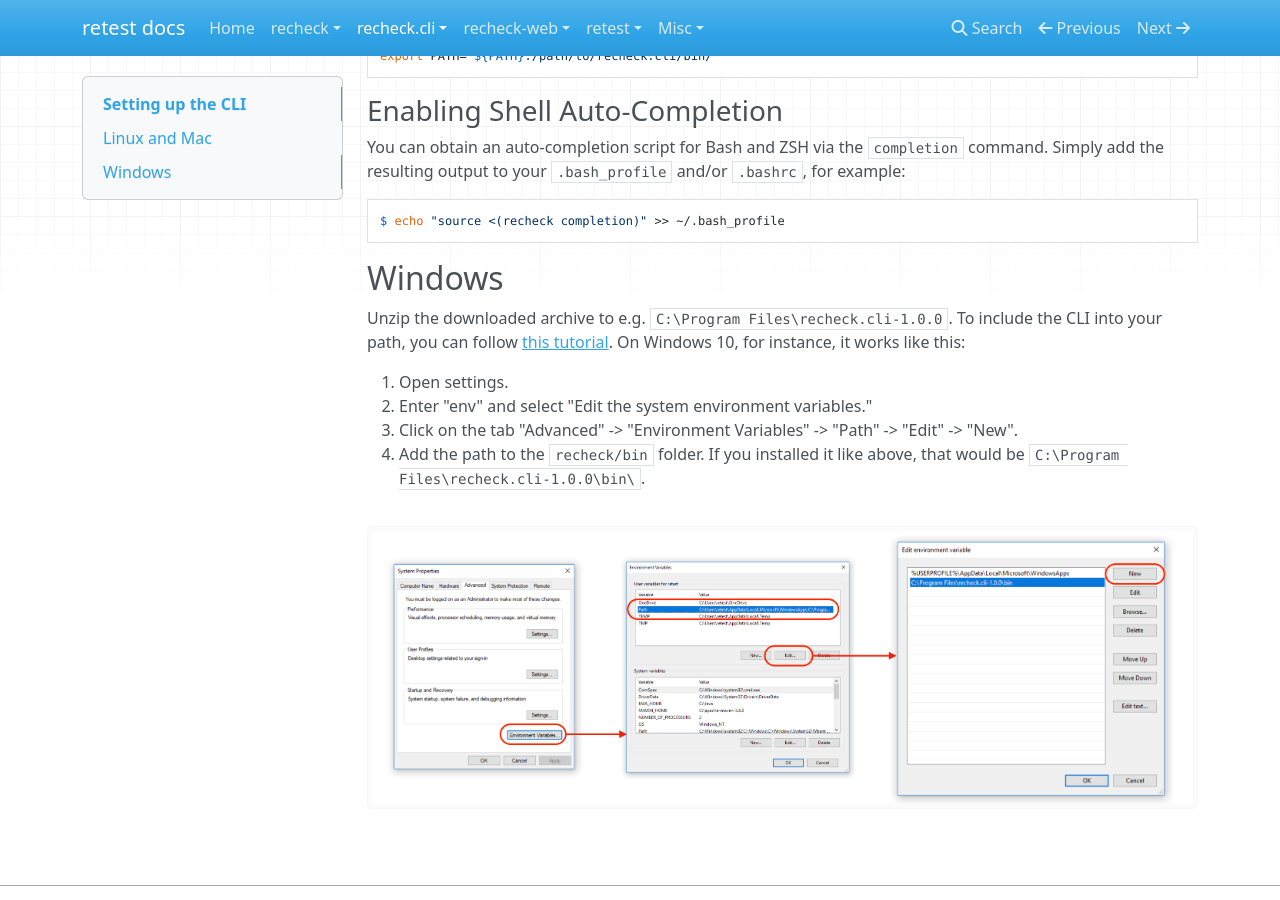
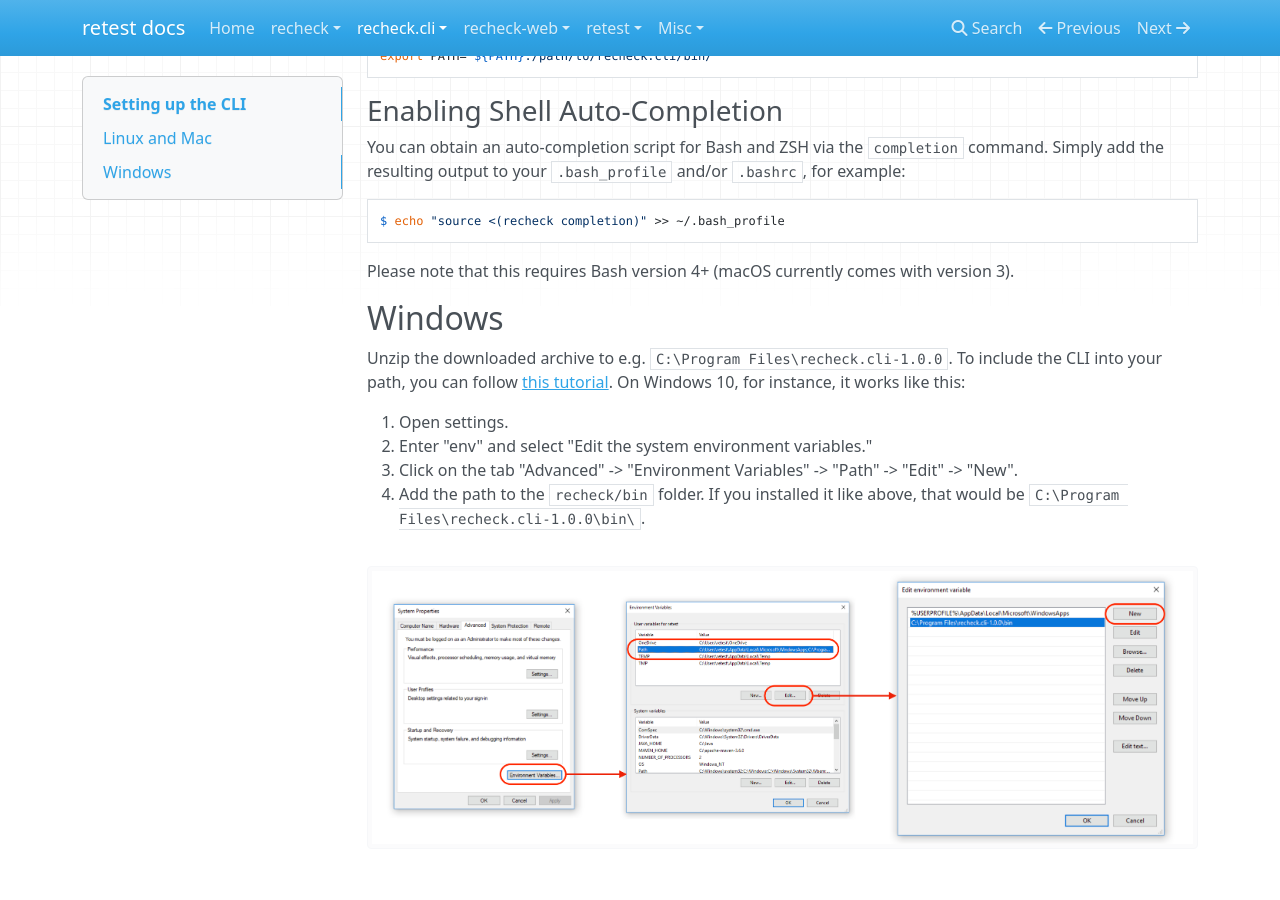
Before and after one commit to retest/docs, an MkDocs documentation site: the page built from docs/recheck.cli/setup/setup.md, in a window 1280 px wide and 900 px high, scrolled down 621 px. Built offline with MkDocs 1.6.1, drawn with Linux system fonts in a browser that asks for light colours; nearby versions of some CDN libraries.

Commit message:
Add note

````diff
--- a/docs/recheck.cli/setup/setup.md
+++ b/docs/recheck.cli/setup/setup.md
@@ -36,6 +36,8 @@
 $ echo "source <(recheck completion)" >> ~/.bash_profile
 ```
 
+Please note that this requires Bash version 4+ (macOS currently comes with version 3).
+
 ## Windows
 
 Unzip the downloaded archive to e.g. `C:\Program Files\recheck.cli-1.0.0`. To include the CLI into your path, you can follow [this tutorial](https://java.com/en/download/help/path.xml). On Windows 10, for instance, it works like this:
````
